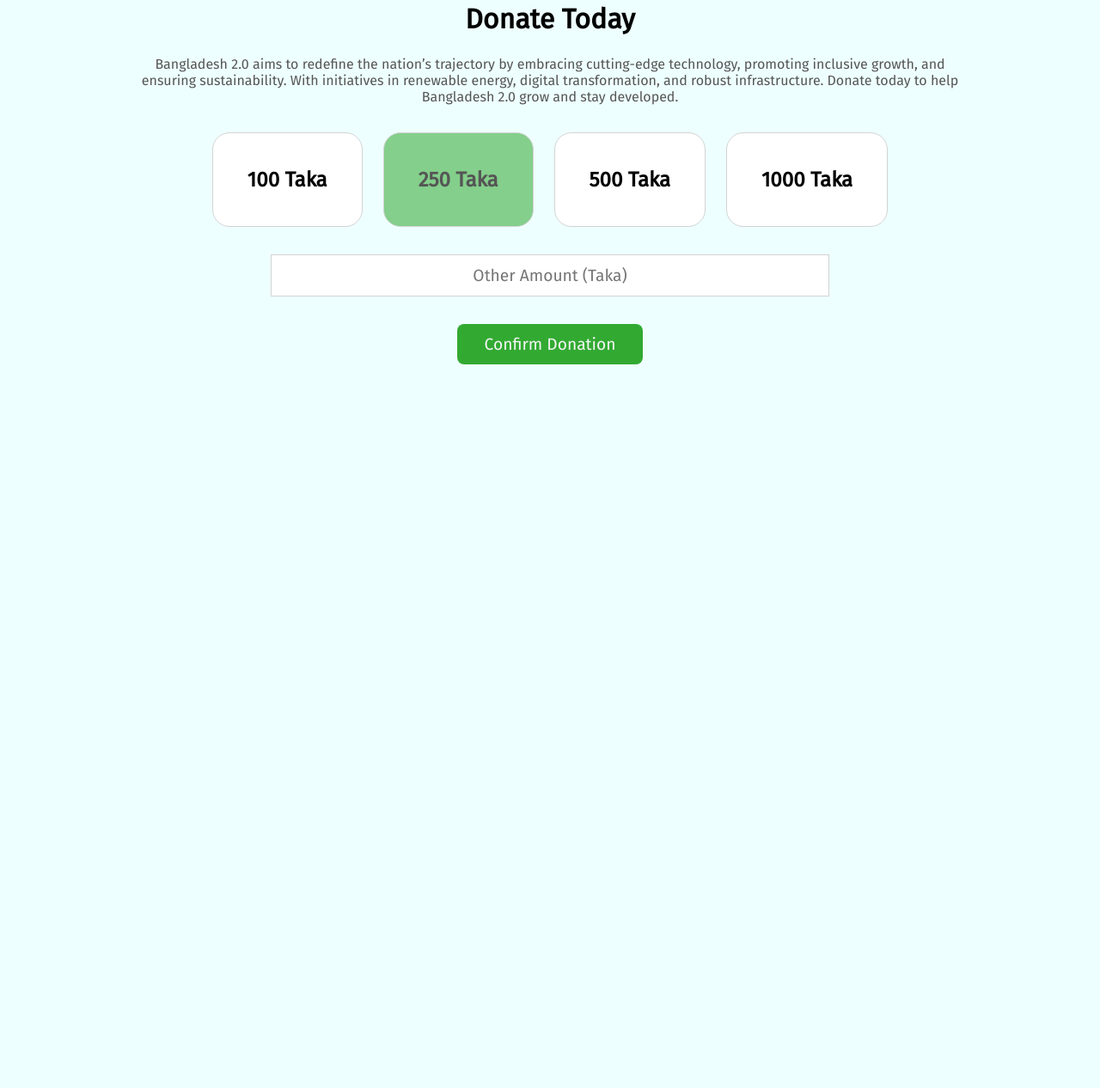
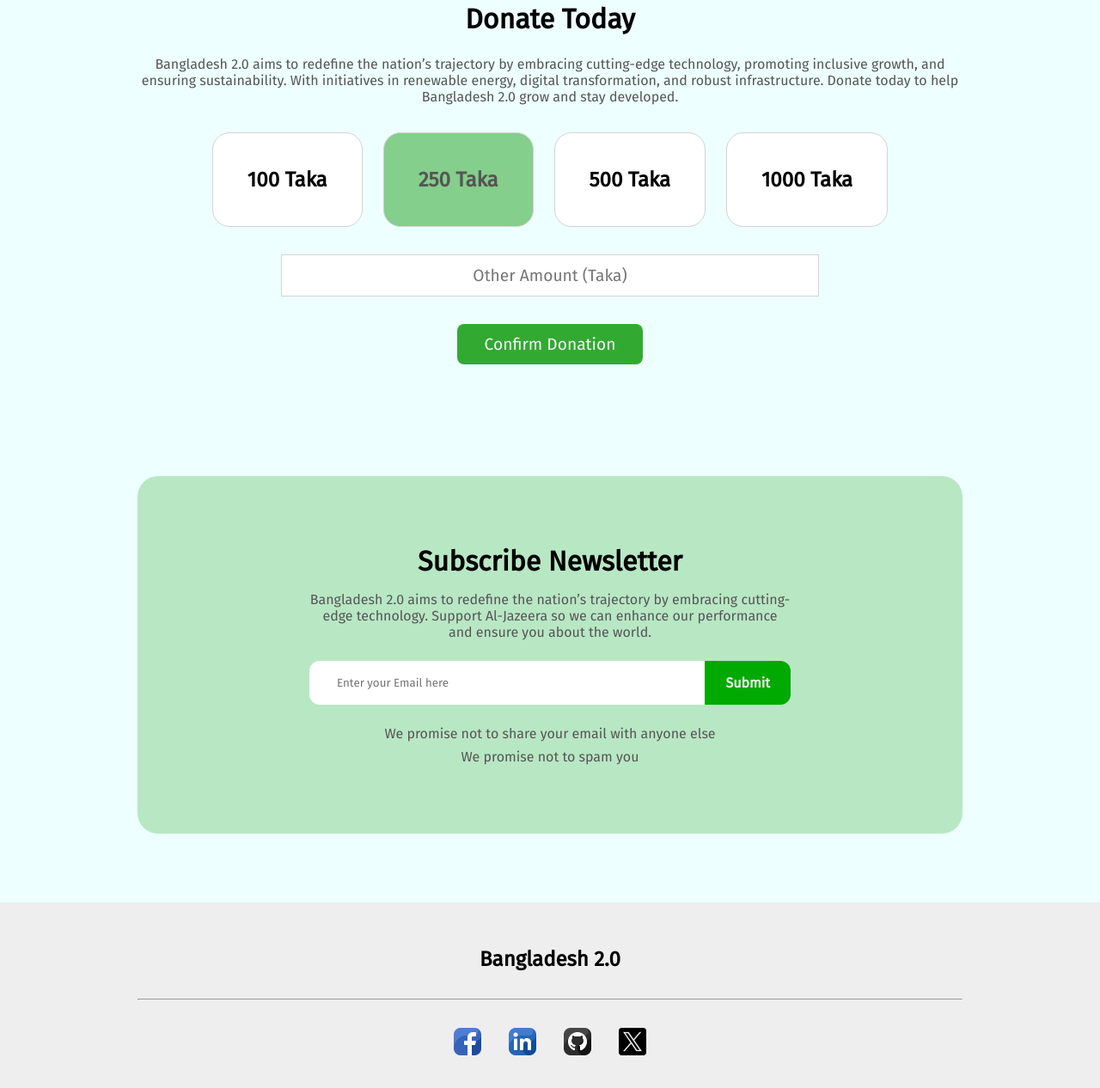
Before and after one commit to riaurko/PH-B11-Assignments, a plain HTML site: page index.html in a window 1280 px wide. Shown: the part 2856-4122 px from the top of the page at 86% size. Before the commit the page ends 3330 px from the top, so only its background shows below. Drawn offline with Linux system fonts and the light colour scheme.

Commit message:
Designed Subscribe Section & Footer

```diff
--- a/index.html
+++ b/index.html
@@ -172,11 +172,34 @@
                     <input type="text" placeholder="Other Amount (Taka)">
                 </div>
                 <div class="donate-confirm">
-                    <button type="button">Confirm Donation</button>
+                    <button type="submit">Confirm Donation</button>
                 </div>
                 <br/>
             </section>
+            <section id="subscribe-nlr">
+                <div>
+                    <h2>Subscribe Newsletter</h2>
+                    <p>Bangladesh 2.0 aims to redefine the nation’s trajectory by embracing cutting-edge technology. Support Al-Jazeera so we can enhance our performance and ensure you about the world.</p>
+                </div>
+                <form class="email-subscribe">
+                    <input type="email" placeholder="Enter your Email here" required>
+                    <input type="submit" value="Submit"></input>
+                </form>
+                <div class="no-worry">
+                    <p>We promise not to share your email with anyone else</p>
+                    <p>We promise not to spam you</p>
+                </div>
+            </section>
         </main>
-        <footer></footer>
+        <footer>
+            <h2>Bangladesh 2.0</h2>
+            <hr/>
+            <div>
+                <a href="https://www.facebook.com/riaurko/" target="_blank"><img src="./facebook.png" alt="FB"></a>
+                <a href="https://www.linkedin.com/in/riaurko/" target="_blank"><img src="./linkedin.png" alt="LIN"></a>
+                <a href="https://github.com/riaurko" target="_blank"><img src="./github.png" alt="GH"></a>
+                <a href="https://x.com/riaurko" target="_blank"><img src="./x.png" alt="TX"></a>
+            </div>
+        </footer>
     </body>
 </html>
--- a/style.css
+++ b/style.css
@@ -13,7 +13,6 @@ h1, h2, h3, h4, h5, h6, p, a, button, input, q
 body
 {
     background: #EFF;
-    padding: 0 10rem;
 }
 
 /** Header Styles */
@@ -22,7 +21,7 @@ header
     display: flex;
     justify-content: space-between;
     align-items: center;
-    padding: 1rem 0;
+    padding: 1rem 10rem;
 }
 header nav ul
 {
@@ -68,6 +67,7 @@ main
     display: flex;
     flex-direction: column;
     gap: 5rem;
+    padding: 0 10rem;
 }
 
 /** Banner Styles */
@@ -398,7 +398,7 @@ main #donate .donate-custom-amount input
 {
     width: 65%;
     text-align: center;
-    padding: 0.75rem;
+    padding: 0.75rem 0;
     font-size: larger;
     border: 1px solid lightgray;
 }
@@ -419,3 +419,93 @@ main #donate .donate-confirm button:hover
     font-size: larger;
     font-weight: 600;
 }
+
+/** Subscribe My Son */
+main #subscribe-nlr
+{
+    background: #32AA3249;
+    display: flex;
+    flex-direction: column;
+    gap: 1.5rem;
+    padding: 5rem 12.5rem;
+    border-radius: 1.5rem;
+    align-items: center;
+}
+main #subscribe-nlr > div:first-child
+{
+    text-align: center;
+    display: flex;
+    flex-direction: column;
+    gap: 1rem;
+}
+main #subscribe-nlr > div h2
+{
+    font-size: xx-large;
+}
+main #subscribe-nlr > div p
+{
+    color: #555;
+}
+main #subscribe-nlr .email-subscribe
+{
+    display: flex;
+    width: 100%;
+}
+main #subscribe-nlr .email-subscribe input[type="email"]
+{
+    width: 100%;
+    padding: 1rem 2rem;
+    border: none;
+    border-top-left-radius: 0.75rem;
+    border-bottom-left-radius: 0.75rem;
+}
+main #subscribe-nlr .email-subscribe input[type="submit"]
+{
+    background: #00AA00;
+    color: #F5F5F5;
+    font-size: medium;
+    font-weight: 600;
+    padding: 1rem 1.5rem;
+    border: none;
+    border-top-right-radius: 0.75rem;
+    border-bottom-right-radius: 0.75rem;
+    cursor: pointer;
+}
+main #subscribe-nlr .email-subscribe input[type="submit"]:hover
+{
+    background: #00EE00;
+    color: #333;
+}
+main #subscribe-nlr .no-worry
+{
+    text-align: center;
+    color: #555;
+    display: flex;
+    flex-direction: column;
+    gap: 0.5rem;
+}
+
+/** Footer Styles */
+footer
+{
+    margin-top: 5rem;
+    background: #EEE;
+    padding: 3.25rem 10rem;
+    display: flex;
+    flex-direction: column;
+    gap: 2rem;
+}
+footer h2
+{
+    text-align: center;
+}
+footer > div
+{
+    display: flex;
+    justify-content: center;
+    gap: 2rem;
+}
+footer > div img
+{
+    width: 2rem;
+}
```
